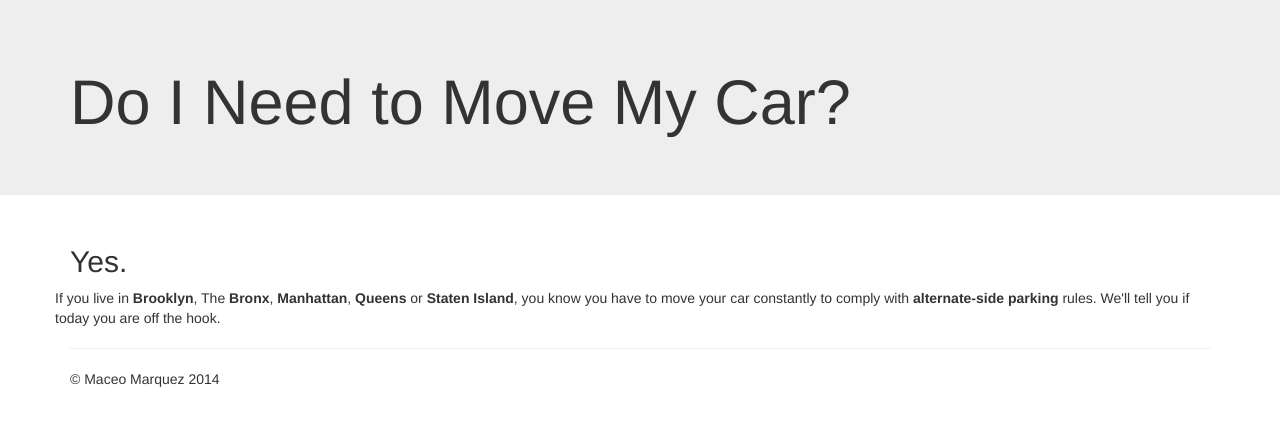
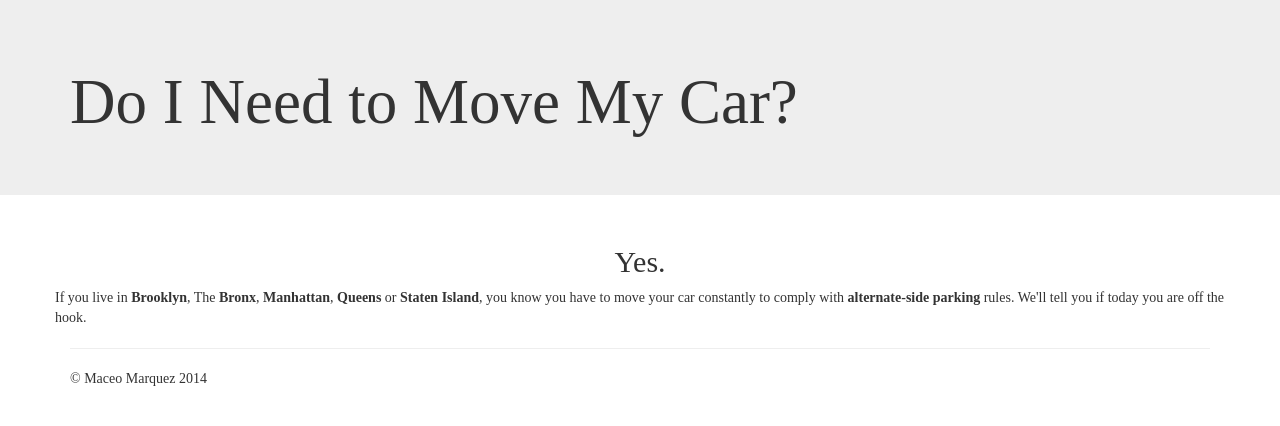
Before and after one commit to subcom/doineedtomovemycar, a plain HTML site: page index.html in a window 1280 px wide. Drawn offline with Linux system fonts and the light colour scheme.

Commit message:
Changed fonts to Georgia serif.

```diff
--- a/css/main.css
+++ b/css/main.css
@@ -4,6 +4,11 @@
    Author's custom styles
    ========================================================================== */
 
-.container .h1 {
-    text-align: right;
+#dintmmc-title, #answer, #reason {
+    text-align: center;
 }
+
+body {
+    font: Georgia;
+    font-family: serif;
+}
```
